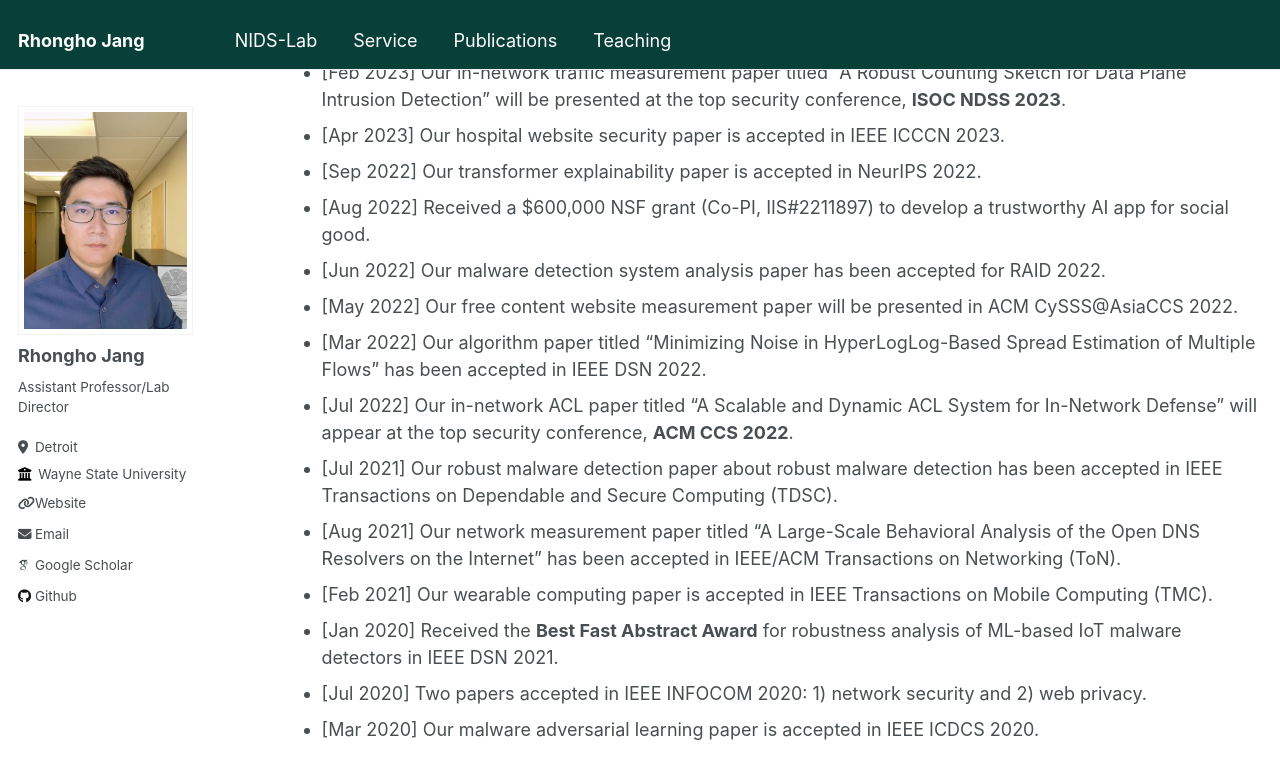
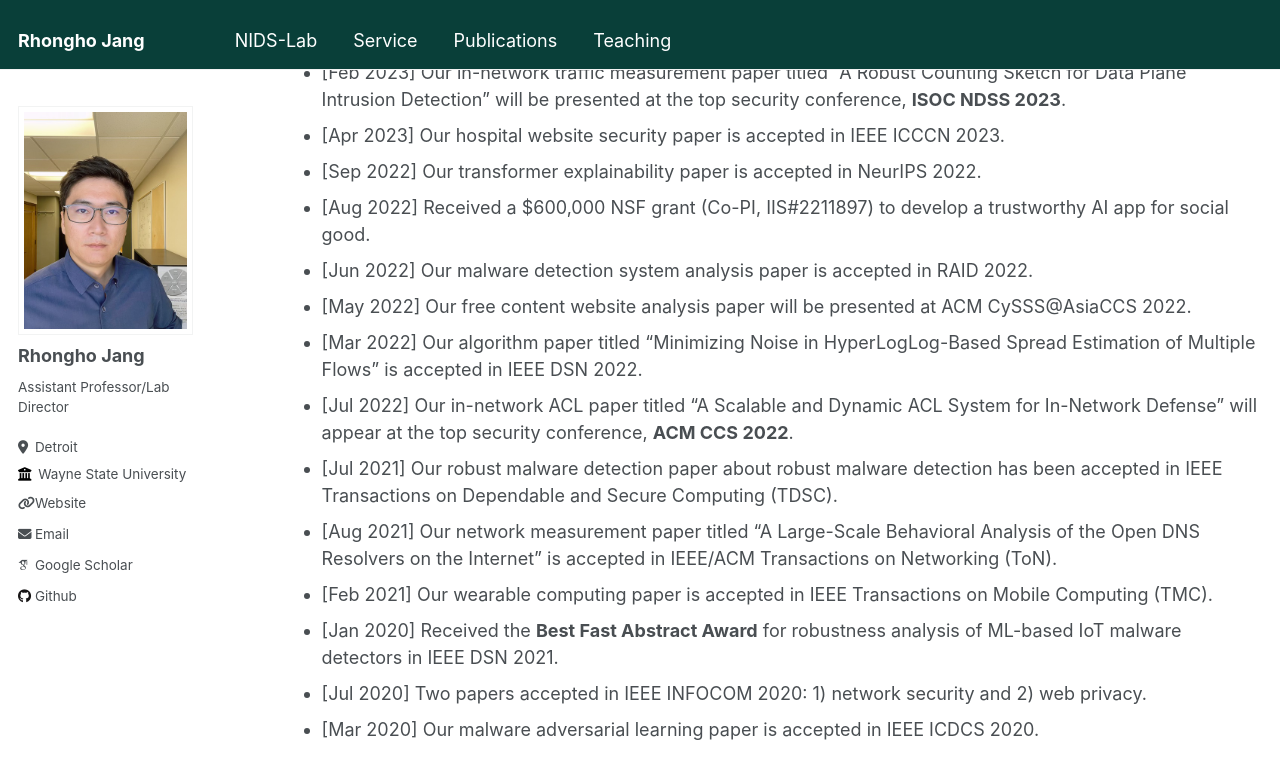
Before and after one commit to rhongho/rhongho.github.io, a Jekyll site: the page built from _pages/about.md, in a window 1280 px wide and 900 px high, scrolled down 687 px. Shown: the top 779 px of the window. Built offline with Jekyll 4.4.1, drawn with Linux system fonts in a browser that asks for light colours; some web fonts are replaced.

Commit message:
Update about.md

```diff
--- a/_pages/about.md
+++ b/_pages/about.md
@@ -31,12 +31,12 @@ Recent News
 * [Apr 2023] Our hospital website security paper is accepted in IEEE ICCCN 2023.
 * [Sep 2022] Our transformer explainability paper is accepted in NeurIPS 2022.
 * [Aug 2022] Received a $600,000 NSF grant (Co-PI, IIS#2211897) to develop a trustworthy AI app for social good.
-* [Jun 2022] Our malware detection system analysis paper has been accepted for RAID 2022.
-* [May 2022] Our free content website measurement paper will be presented in ACM CySSS@AsiaCCS 2022.
-* [Mar 2022] Our algorithm paper titled "Minimizing Noise in HyperLogLog-Based Spread Estimation of Multiple Flows" has been accepted in IEEE DSN 2022.
+* [Jun 2022] Our malware detection system analysis paper is accepted in RAID 2022.
+* [May 2022] Our free content website analysis paper will be presented at ACM CySSS@AsiaCCS 2022.
+* [Mar 2022] Our algorithm paper titled "Minimizing Noise in HyperLogLog-Based Spread Estimation of Multiple Flows" is accepted in IEEE DSN 2022.
 * [Jul 2022] Our in-network ACL paper titled "A Scalable and Dynamic ACL System for In-Network Defense" will appear at the top security conference, **ACM CCS 2022**.
 * [Jul 2021] Our robust malware detection paper about robust malware detection has been accepted in IEEE Transactions on Dependable and Secure Computing (TDSC).
-* [Aug 2021] Our network measurement paper titled "A Large-Scale Behavioral Analysis of the Open DNS Resolvers on the Internet" has been accepted in IEEE/ACM Transactions on Networking (ToN).
+* [Aug 2021] Our network measurement paper titled "A Large-Scale Behavioral Analysis of the Open DNS Resolvers on the Internet" is accepted in IEEE/ACM Transactions on Networking (ToN).
 * [Feb 2021] Our wearable computing paper is accepted in IEEE Transactions on Mobile Computing (TMC).
 * [Jan 2020] Received the **Best Fast Abstract Award** for robustness analysis of ML-based IoT malware detectors in IEEE DSN 2021.
 * [Jul 2020] Two papers accepted in IEEE INFOCOM 2020: 1) network security and 2) web privacy.
```
